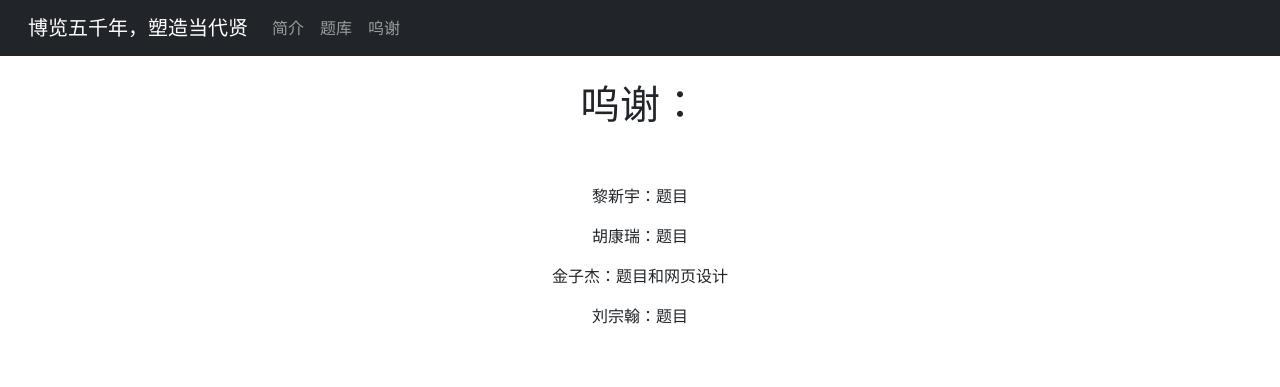
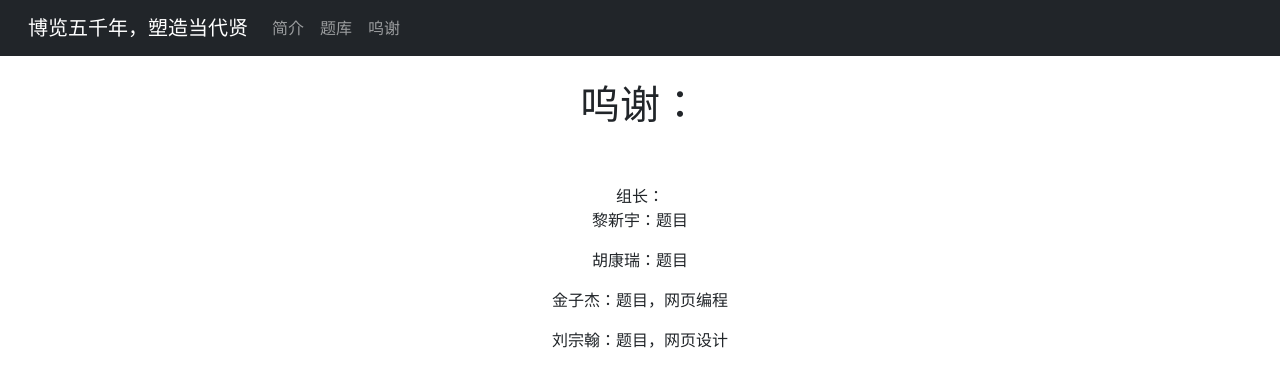
Before and after one commit to JIN-ZIJIE/website, a Flask app: page /credits in a window 1280 px wide. Shown: the top 387 px of the page. Run offline with Flask 2, Linux system fonts and the light colour scheme; some libraries are stand-ins or nearby versions.

Commit message:
Update thanks.html

```diff
--- a/templates/thanks.html
+++ b/templates/thanks.html
@@ -6,10 +6,10 @@
         <h1>呜谢：</h1>
         <br>
         <br>
-        <p>黎新宇：题目</p>
+        <p>组长：<br>黎新宇：题目</p>
         <p>胡康瑞：题目</p>
-        <p>金子杰：题目和网页设计</p>
-        <p>刘宗翰：题目</p>
+        <p>金子杰：题目，网页编程</p>
+        <p>刘宗翰：题目，网页设计</p>
     </center>
 
 {%endblock%}
```
